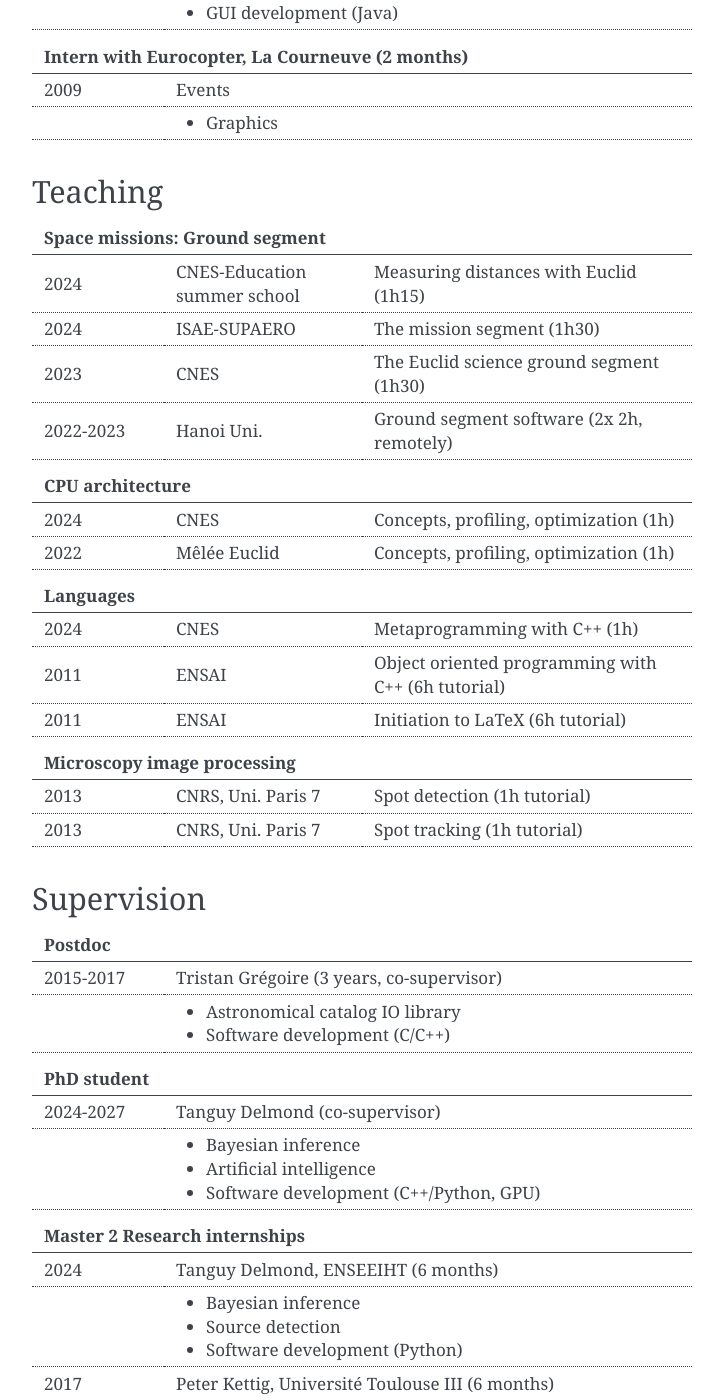
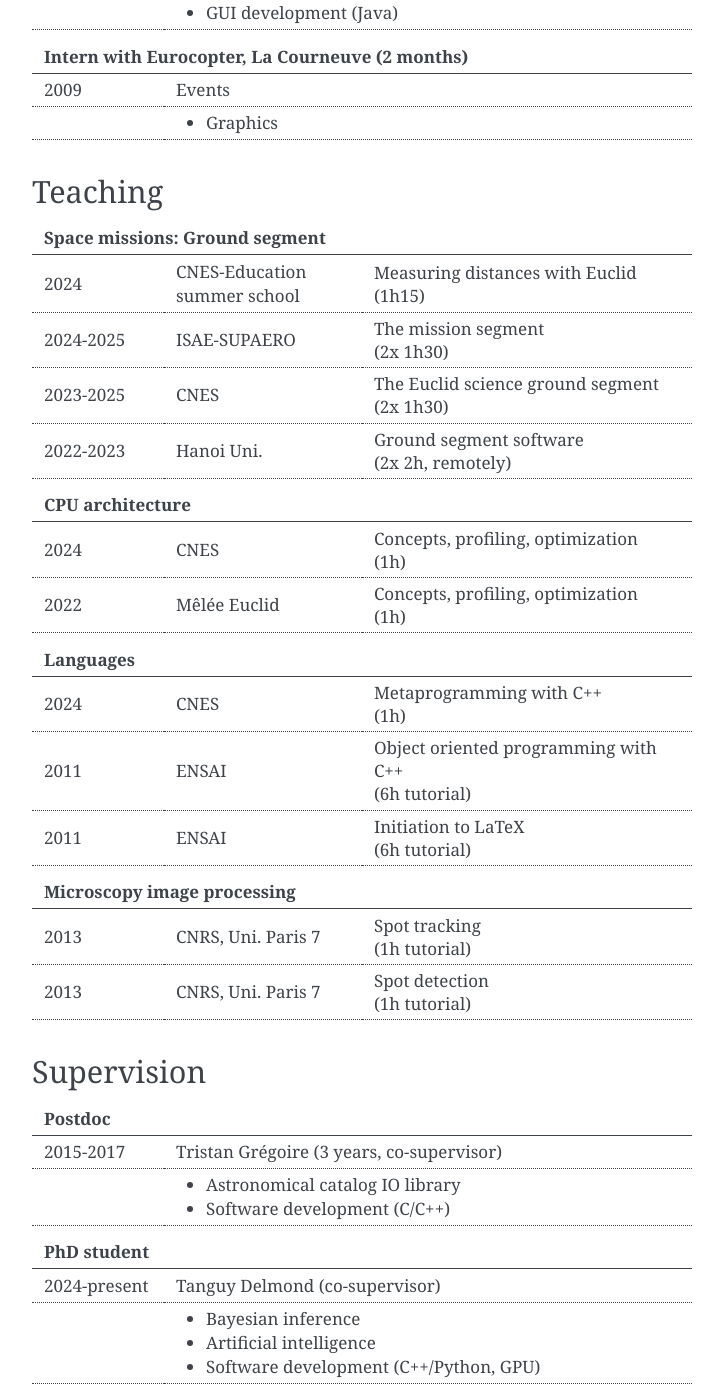
Before and after one commit to kabasset/kabasset, a Sphinx documentation site: the page built from source/resume.rst, in a window 1280 px wide and 1400 px high, scrolled down 1639 px. Shown: the whole window, without its empty margins (388-1111 px from the left). Built offline with Sphinx 7.4.7, drawn with Linux system fonts in a browser that asks for light colours; the version number could not be read and is left out; some of the changed text lies outside the part shown.

Commit message:
Review resume

```diff
--- a/source/resume.rst
+++ b/source/resume.rst
@@ -137,10 +137,14 @@
    ========= ============================ ====
    Space missions: Ground segment
    ===========================================
-   2024      CNES-Education summer school Measuring distances with Euclid (1h15)
-   2024      ISAE-SUPAERO                 The mission segment (1h30)
-   2023      CNES                         The Euclid science ground segment (1h30)
-   2022-2023 Hanoi Uni.                   Ground segment software (2x 2h, remotely)
+   2024      CNES-Education summer school | Measuring distances with Euclid
+                                          | (1h15)
+   2024-2025 ISAE-SUPAERO                 | The mission segment
+                                          | (2x 1h30)
+   2023-2025 CNES                         | The Euclid science ground segment
+                                          | (2x 1h30)
+   2022-2023 Hanoi Uni.                   | Ground segment software
+                                          | (2x 2h, remotely)
    ========= ============================ ====
 
 .. table::
@@ -150,8 +154,10 @@
    ==== ============ ====
    CPU architecture
    ======================
-   2024 CNES         Concepts, profiling, optimization (1h)
-   2022 Mêlée Euclid Concepts, profiling, optimization (1h)
+   2024 CNES         | Concepts, profiling, optimization
+                     | (1h)
+   2022 Mêlée Euclid | Concepts, profiling, optimization
+                     | (1h)
    ==== ============ ====
 
 .. table::
@@ -161,9 +167,12 @@
    ==== ===== ====
    Languages
    ===============
-   2024 CNES  Metaprogramming with C++ (1h)
-   2011 ENSAI Object oriented programming with C++ (6h tutorial)
-   2011 ENSAI Initiation to LaTeX (6h tutorial)
+   2024 CNES  | Metaprogramming with C++
+              | (1h)
+   2011 ENSAI | Object oriented programming with C++
+              | (6h tutorial)
+   2011 ENSAI | Initiation to LaTeX
+              | (6h tutorial)
    ==== ===== ====
 
 .. table::
@@ -173,8 +182,10 @@
    ==== ================== ====
    Microscopy image processing
    ============================
-   2013 CNRS, Uni. Paris 7 Spot detection (1h tutorial)
-   2013 CNRS, Uni. Paris 7 Spot tracking (1h tutorial)
+   2013 CNRS, Uni. Paris 7 | Spot tracking
+                           | (1h tutorial)
+   2013 CNRS, Uni. Paris 7 | Spot detection
+                           | (1h tutorial)
    ==== ================== ====
 
 Supervision
@@ -196,14 +207,14 @@
    :width: 100%
    :widths: 20 80
 
-   ========= ====
+   ============ ====
    PhD student
-   ==============
-   2024-2027 Tanguy Delmond (co-supervisor)
-   \         * Bayesian inference
-             * Artificial intelligence
-             * Software development (C++/Python, GPU)
-   ========= ====
+   =================
+   2024-present Tanguy Delmond (co-supervisor)
+   \            * Bayesian inference
+                * Artificial intelligence
+                * Software development (C++/Python, GPU)
+   ============ ====
 
 .. table::
    :width: 100%
@@ -251,6 +262,18 @@
    :widths: 20 80
 
    ==== ====
+   The Euclid mission, from the ground segment point of view
+   =========
+   2025 Centrale-Supelec (visiting CNES)
+   2023 Paris Air Show, Le Bourget
+   2023 ESEO Angers (visiting CNES)
+   ==== ====
+
+.. table::
+   :width: 100%
+   :widths: 20 80
+
+   ==== ====
    `The universe measures 1000 <https://www.youtube.com/watch?v=S_MS6loQQwo>`_
    =========
    2024 TEDx INSA Toulouse
@@ -263,17 +286,7 @@
    ==== ====
    Shedding light on our Dark Universe: Euclid, Lisa
    =========
-   2024 INSA Toulouse
-   ==== ====
-
-.. table::
-   :width: 100%
-   :widths: 20 80
-
-   ==== ====
-   The Euclid mission, from the ground segment point of view
-   =========
-   2023 Paris Air Show, Le Bourget
+   2024 INSA Toulouse (visiting CNES)
    ==== ====
 
 .. table::
@@ -306,6 +319,7 @@
    ==== ====
    Courses with CNES
    =========
+   2025 Environmental impact of the space sector (by AéroDécarbo)
    2024 Astronomy (by IRAP, Pic du Midi Observatory)
    2024 `MaNiTou summer school on gravitational waves <https://indico.in2p3.fr/event/31714/>`_ (by L2IT)
    2024 Image Quality
```
Also changed, not shown: 4 other files.
